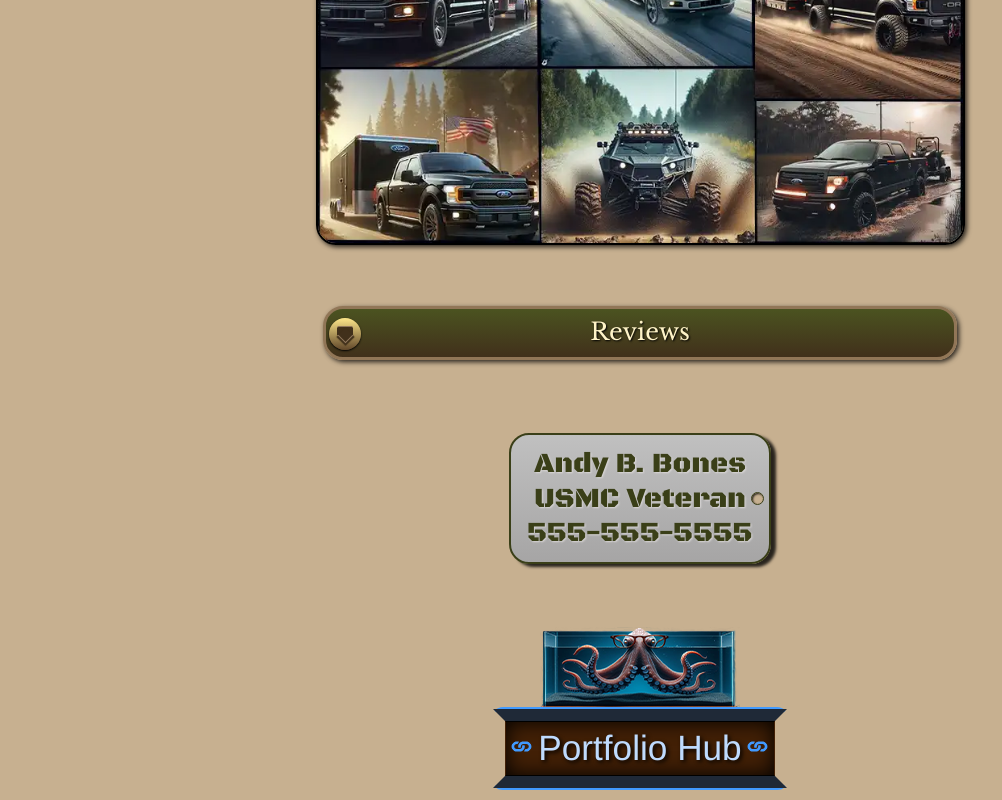
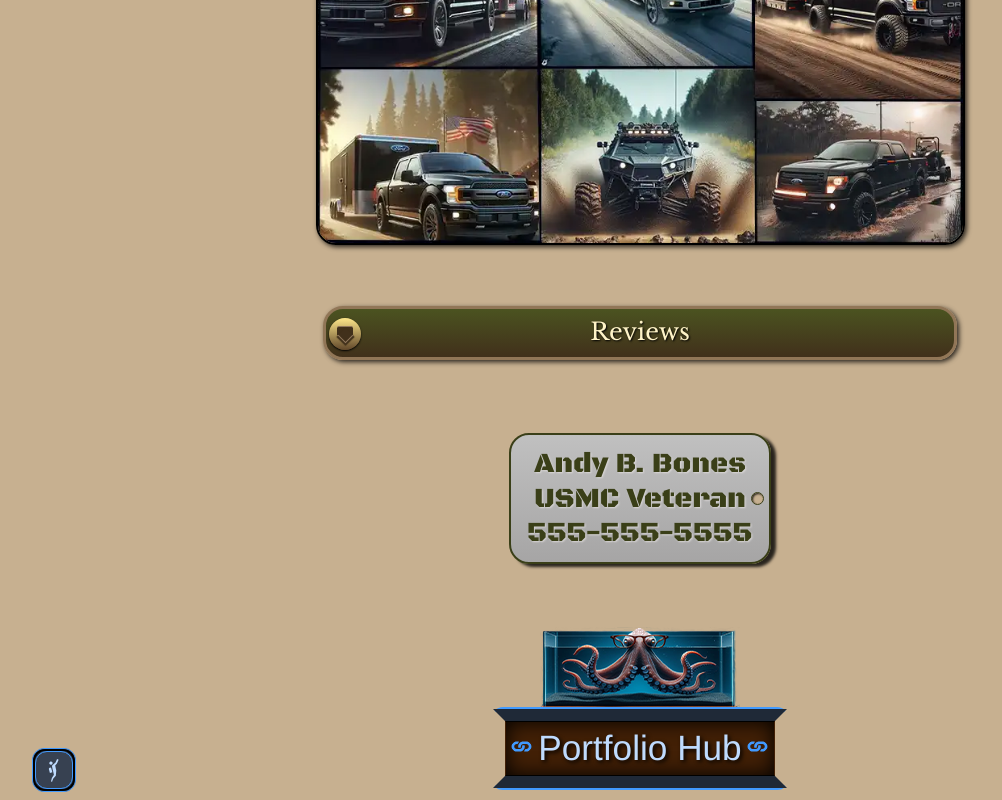
Before and after one commit to MyBaBB/BetterMcTransport, a React (Vite) app: page / in a window 1280 px wide. Shown: the part 932-1732 px from the top of the page, without its empty margins (0-1002 px from the left). Built offline with nearby package versions, Linux system fonts and the light colour scheme.

Commit message:
hidden on scuba man sm:

```diff
--- a/src/components/AquariumFolder/AquariumStand.css
+++ b/src/components/AquariumFolder/AquariumStand.css
@@ -39,7 +39,7 @@
   transform: translateX(-50%) scale(var(--scale));
   transform-origin: top center;
   transition: 0.25s;
-  bottom: 9.20rem;
+  bottom: 9.2rem;
   border: 15px solid transparent;
   border-top: lightblue 10px solid;
 
--- a/src/components/MainAndy.jsx
+++ b/src/components/MainAndy.jsx
@@ -76,12 +76,12 @@ const MainHands = () => {
 
             {/* Dave Icon */}
             <div
-              className="  UpperRightLogo hidden md:block  right-1rem > fixed
-              w-fit scale-[40%]  rounded-full bg-transparent
+              className="  UpperRightLogo right-1rem >  fixed hidden w-fit
+              scale-[40%] rounded-full  bg-transparent p-1
 
-               p-1 shadow-inner sm:right-[.25rem]
+               shadow-inner sm:right-[.25rem] md:-top-[1rem]
 
-           md:-top-[1rem] md:right-[-.75rem]   md:scale-[45%]  lg:-top-[1rem]
+           md:right-[-.75rem] md:block   md:scale-[45%]  lg:-top-[1rem]
 
            lg:right-[1rem] lg:scale-[60%] xl:-top-[.25rem] xl:scale-[60%] "
             >
--- a/src/components/ScubaManFolder/ScubaMan.jsx
+++ b/src/components/ScubaManFolder/ScubaMan.jsx
@@ -13,8 +13,9 @@ const ScubaMan = () => {
       >
         <a href="#">
           <div
-            className="sm:hidden z-50 h-[fit] w-[fit]
-                                  rounded-xl border-[1px] border-varLIGHTBLUEFEATHER bg-gray-700 hover:bg-black "
+            className="z-50 hidden h-[fit] w-[fit] rounded-xl
+                       border-[1px] border-varLIGHTBLUEFEATHER bg-gray-700
+                             hover:bg-black sm:block "
           >
             <div className="scubaManThird  rounded-xl  border-[2px] border-black">
               <div className="scubaManSecond rounded-xl border-[1px] border-varLIGHTBLUEFEATHER p-2 ">
--- a/src/components/Sidenav.jsx
+++ b/src/components/Sidenav.jsx
@@ -85,9 +85,7 @@ const Sidenav = () => {
             )
           }
 
-          <div>
-
-          </div>
+          <div></div>
         </div>
       </>
     </div>
```
